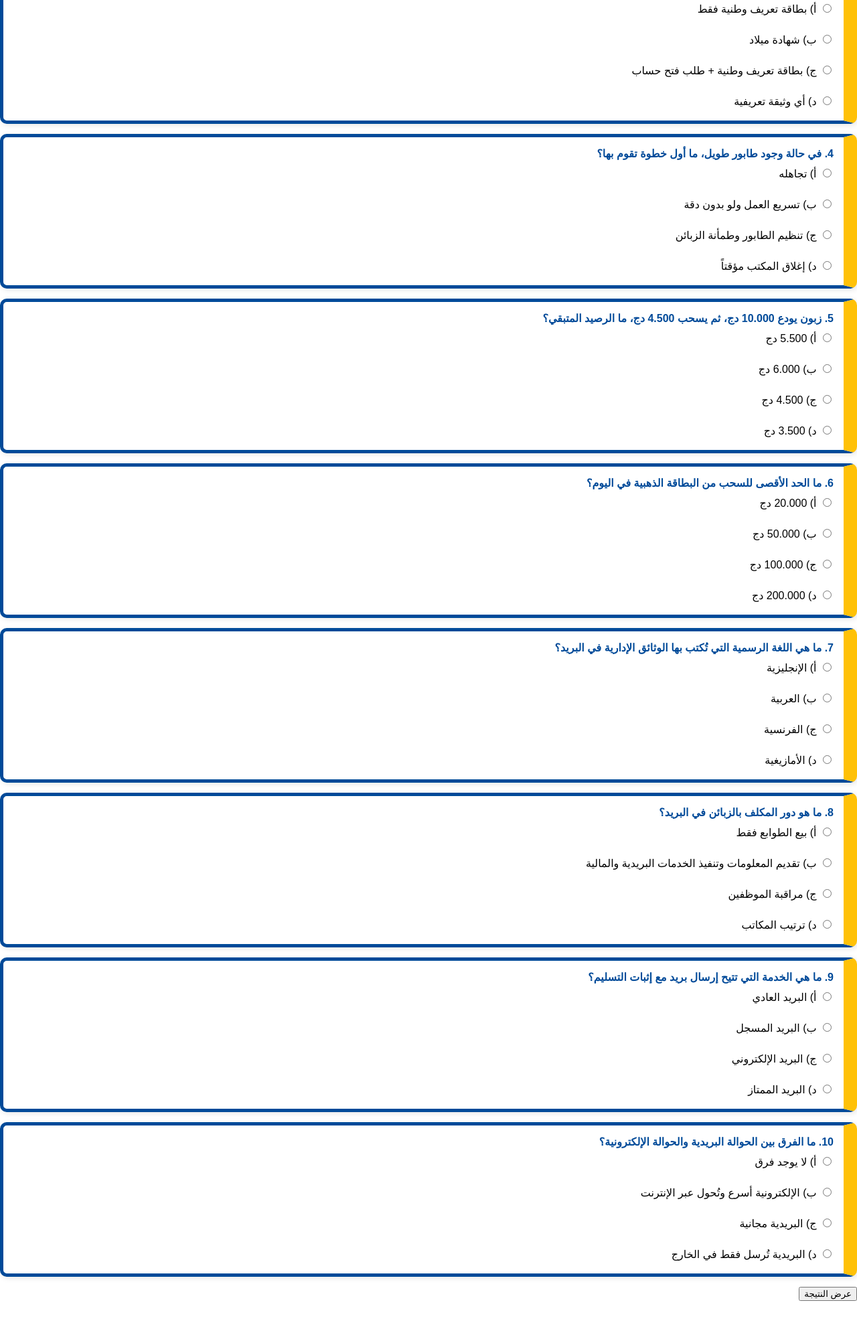
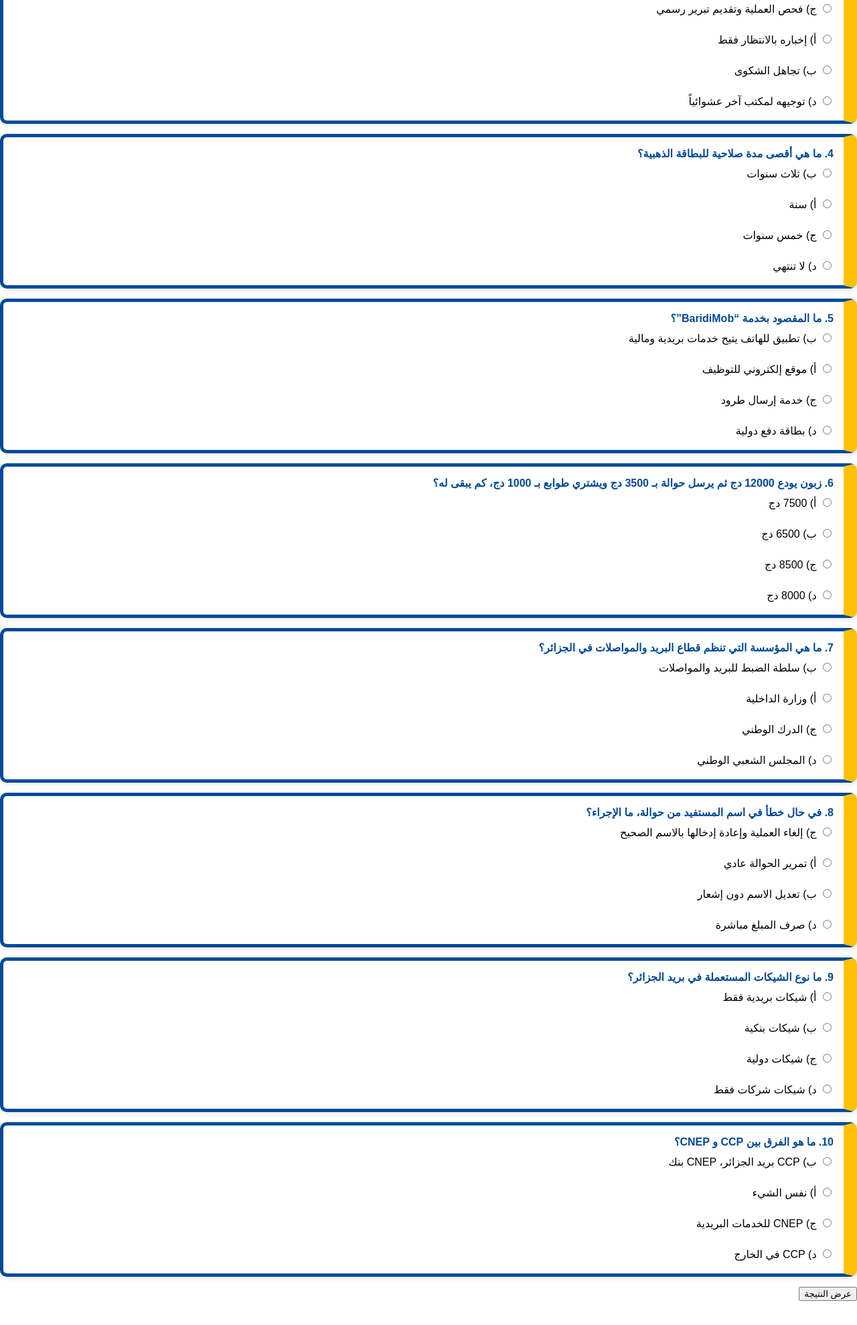
Before and after one commit to mohroua/BaridALG-, a plain HTML site: page index.html in a window 1280 px wide. Shown: the part 1443-3422 px from the top of the page at 67% size. Drawn offline with Linux system fonts and the light colour scheme.

Commit message:
Add files via upload

```diff
--- a/index.html
+++ b/index.html
@@ -55,8 +55,6 @@
     h2 {
       color: #FF0000;
     }
-.result {   font-size: 24px;   margin-top: 20px;   text-align: center;   padding: 10px;   border-radius: 10px;   font-weight: bold; } .result.success {   color: green;   background-color: #d4edda;   border: 2px solid green; } .result.fail {   color: red;   background-color: #f8d7da;   border : 2px solid red; }
-
   </style>
 </head>
 <body>
@@ -66,98 +64,97 @@
     <h1 class="title">اختبار بريد الجزائر الرقمي</h1>
     <h2>ملاحظة: هذا عبارة عن إختبار تجريبي</h2>
   <!-- الأسئلة -->
- <!-- أسئلة جديدة -->
  <div class="question">
-  <p>1. ما هي المهارة الأهم عند التعامل مع الزبائن؟</p>
-  <label><input type="radio" name="q1" value="أ"> أ) السرعة فقط</label><br>
-  <label><input type="radio" name="q1" value="ب"> ب) اللباقة وحسن الاستماع</label><br>
-  <label><input type="radio" name="q1" value="ج"> ج) الصرامة</label><br>
-  <label><input type="radio" name="q1" value="د"> د) تجاهل المشاكل</label>
+    <p>1. زبون فقد بطاقته الذهبية، ما هي أول خطوة يقوم بها؟</p>
+    <label><input type="radio" name="q1" value="ج"> ج) يقوم بتجميد البطاقة ويقدم طلب تعويض</label><br>
+    <label><input type="radio" name="q1" value="أ"> أ) يطلب بطاقة جديدة مباشرة</label><br>
+    <label><input type="radio" name="q1" value="ب"> ب) يودع شكوى في الشرطة فقط</label><br>
+    <label><input type="radio" name="q1" value="د"> د) لا يفعل شيئاً</label>
   </div>
 
   <div class="question">
-  <p>2. ما هو الرمز الخاص بالحساب البريدي الجاري؟</p>
-  <label><input type="radio" name="q2" value="أ"> أ) CCP</label><br>
-  <label><input type="radio" name="q2" value="ب"> ب) RIB</label><br>
-  <label><input type="radio" name="q2" value="ج"> ج) IBAN</label><br>
-  <label><input type="radio" name="q2" value="د"> د) CIB</label>
+    <p>2. ما هو رقم الاتصال المجاني لبريد الجزائر؟</p>
+    <label><input type="radio" name="q2" value="أ"> أ) 1530</label><br>
+    <label><input type="radio" name="q2" value="ب"> ب) 1055</label><br>
+    <label><input type="radio" name="q2" value="ج"> ج) 3003</label><br>
+    <label><input type="radio" name="q2" value="د"> د) 112</label>
   </div>
 
   <div class="question">
-  <p>3. ما هي الوثائق المطلوبة لفتح حساب بريدي؟</p>
-  <label><input type="radio" name="q3" value="أ"> أ) بطاقة تعريف وطنية فقط</label><br>
-  <label><input type="radio" name="q3" value="ب"> ب) شهادة ميلاد</label><br>
-  <label><input type="radio" name="q3" value="ج"> ج) بطاقة تعريف وطنية + طلب فتح حساب</label><br>
-  <label><input type="radio" name="q3" value="د"> د) أي وثيقة تعريفية</label>
+    <p>3. إذا كان الزبون يعاني من تأخر في تحويل مالي، ما الخطوة الصحيحة؟</p>
+    <label><input type="radio" name="q3" value="ج"> ج) فحص العملية وتقديم تبرير رسمي</label><br>
+    <label><input type="radio" name="q3" value="أ"> أ) إخباره بالانتظار فقط</label><br>
+    <label><input type="radio" name="q3" value="ب"> ب) تجاهل الشكوى</label><br>
+    <label><input type="radio" name="q3" value="د"> د) توجيهه لمكتب آخر عشوائياً</label>
   </div>
 
   <div class="question">
-  <p>4. في حالة وجود طابور طويل، ما أول خطوة تقوم بها؟</p>
-  <label><input type="radio" name="q4" value="أ"> أ) تجاهله</label><br>
-  <label><input type="radio" name="q4" value="ب"> ب) تسريع العمل ولو بدون دقة</label><br>
-  <label><input type="radio" name="q4" value="ج"> ج) تنظيم الطابور وطمأنة الزبائن</label><br>
-  <label><input type="radio" name="q4" value="د"> د) إغلاق المكتب مؤقتاً</label>
+    <p>4. ما هي أقصى مدة صلاحية للبطاقة الذهبية؟</p>
+    <label><input type="radio" name="q4" value="ب"> ب) ثلاث سنوات</label><br>
+    <label><input type="radio" name="q4" value="أ"> أ) سنة</label><br>
+    <label><input type="radio" name="q4" value="ج"> ج) خمس سنوات</label><br>
+    <label><input type="radio" name="q4" value="د"> د) لا تنتهي</label>
   </div>
 
   <div class="question">
-  <p>5. زبون يودع 10.000 دج، ثم يسحب 4.500 دج، ما الرصيد المتبقي؟</p>
-  <label><input type="radio" name="q5" value="أ"> أ) 5.500 دج</label><br>
-  <label><input type="radio" name="q5" value="ب"> ب) 6.000 دج</label><br>
-  <label><input type="radio" name="q5" value="ج"> ج) 4.500 دج</label><br>
-  <label><input type="radio" name="q5" value="د"> د) 3.500 دج</label>
+    <p>5. ما المقصود بخدمة “BaridiMob”؟</p>
+    <label><input type="radio" name="q5" value="ب"> ب) تطبيق للهاتف يتيح خدمات بريدية ومالية</label><br>
+    <label><input type="radio" name="q5" value="أ"> أ) موقع إلكتروني للتوظيف</label><br>
+    <label><input type="radio" name="q5" value="ج"> ج) خدمة إرسال طرود</label><br>
+    <label><input type="radio" name="q5" value="د"> د) بطاقة دفع دولية</label>
   </div>
 
   <div class="question">
-  <p>6. ما الحد الأقصى للسحب من البطاقة الذهبية في اليوم؟</p>
-  <label><input type="radio" name="q6" value="أ"> أ) 20.000 دج</label><br>
-  <label><input type="radio" name="q6" value="ب"> ب) 50.000 دج</label><br>
-  <label><input type="radio" name="q6" value="ج"> ج) 100.000 دج</label><br>
-  <label><input type="radio" name="q6" value="د"> د) 200.000 دج</label>
+    <p>6. زبون يودع 12000 دج ثم يرسل حوالة بـ 3500 دج ويشتري طوابع بـ 1000 دج، كم يبقى له؟</p>
+    <label><input type="radio" name="q6" value="أ"> أ) 7500 دج</label><br>
+    <label><input type="radio" name="q6" value="ب"> ب) 6500 دج</label><br>
+    <label><input type="radio" name="q6" value="ج"> ج) 8500 دج</label><br>
+    <label><input type="radio" name="q6" value="د"> د) 8000 دج</label>
   </div>
 
   <div class="question">
-  <p>7. ما هي اللغة الرسمية التي تُكتب بها الوثائق الإدارية في البريد؟</p>
-  <label><input type="radio" name="q7" value="أ"> أ) الإنجليزية</label><br>
-  <label><input type="radio" name="q7" value="ب"> ب) العربية</label><br>
-  <label><input type="radio" name="q7" value="ج"> ج) الفرنسية</label><br>
-  <label><input type="radio" name="q7" value="د"> د) الأمازيغية</label>
+    <p>7. ما هي المؤسسة التي تنظم قطاع البريد والمواصلات في الجزائر؟</p>
+    <label><input type="radio" name="q7" value="ب"> ب) سلطة الضبط للبريد والمواصلات</label><br>
+    <label><input type="radio" name="q7" value="أ"> أ) وزارة الداخلية</label><br>
+    <label><input type="radio" name="q7" value="ج"> ج) الدرك الوطني</label><br>
+    <label><input type="radio" name="q7" value="د"> د) المجلس الشعبي الوطني</label>
   </div>
 
   <div class="question">
-  <p>8. ما هو دور المكلف بالزبائن في البريد؟</p>
-  <label><input type="radio" name="q8" value="أ"> أ) بيع الطوابع فقط</label><br>
-  <label><input type="radio" name="q8" value="ب"> ب) تقديم المعلومات وتنفيذ الخدمات البريدية والمالية</label><br>
-  <label><input type="radio" name="q8" value="ج"> ج) مراقبة الموظفين</label><br>
-  <label><input type="radio" name="q8" value="د"> د) ترتيب المكاتب</label>
+    <p>8. في حال خطأ في اسم المستفيد من حوالة، ما الإجراء؟</p>
+    <label><input type="radio" name="q8" value="ج"> ج) إلغاء العملية وإعادة إدخالها بالاسم الصحيح</label><br>
+    <label><input type="radio" name="q8" value="أ"> أ) تمرير الحوالة عادي</label><br>
+    <label><input type="radio" name="q8" value="ب"> ب) تعديل الاسم دون إشعار</label><br>
+    <label><input type="radio" name="q8" value="د"> د) صرف المبلغ مباشرة</label>
   </div>
 
   <div class="question">
-   <p>9. ما هي الخدمة التي تتيح إرسال بريد مع إثبات التسليم؟</p>
-  <label><input type="radio" name="q9" value="أ"> أ) البريد العادي</label><br>
-  <label><input type="radio" name="q9" value="ب"> ب) البريد المسجل</label><br>
-  <label><input type="radio" name="q9" value="ج"> ج) البريد الإلكتروني</label><br>
-  <label><input type="radio" name="q9" value="د"> د) البريد الممتاز</label>
+    <p>9. ما نوع الشيكات المستعملة في بريد الجزائر؟</p>
+    <label><input type="radio" name="q9" value="أ"> أ) شيكات بريدية فقط</label><br>
+    <label><input type="radio" name="q9" value="ب"> ب) شيكات بنكية</label><br>
+    <label><input type="radio" name="q9" value="ج"> ج) شيكات دولية</label><br>
+    <label><input type="radio" name="q9" value="د"> د) شيكات شركات فقط</label>
   </div>
 
   <div class="question">
-  <p>10. ما الفرق بين الحوالة البريدية والحوالة الإلكترونية؟</p>
-  <label><input type="radio" name="q10" value="أ"> أ) لا يوجد فرق</label><br>
-  <label><input type="radio" name="q10" value="ب"> ب) الإلكترونية أسرع وتُحول عبر الإنترنت</label><br>
-  <label><input type="radio" name="q10" value="ج"> ج) البريدية مجانية</label><br>
-  <label><input type="radio" name="q10" value="د"> د) البريدية تُرسل فقط في الخارج</label>
+    <p>10. ما هو الفرق بين CCP و CNEP؟</p>
+    <label><input type="radio" name="q10" value="ب"> ب) CCP بريد الجزائر، CNEP بنك</label><br>
+    <label><input type="radio" name="q10" value="أ"> أ) نفس الشيء</label><br>
+    <label><input type="radio" name="q10" value="ج"> ج) CNEP للخدمات البريدية</label><br>
+    <label><input type="radio" name="q10" value="د"> د) CCP في الخارج</label>
   </div>
 
   <button type="button" onclick="showResult()">عرض النتيجة</button>
-<form onsubmit="showResult(); return false;">
-
+</form>
 
 <div class="result" id="result"></div>
 
 <script>
   const answers = {
-    q1: "ب", q2: "أ", q3: "ج", q4: "ج", q5: "أ",
-    q6: "ب", q7: "ب", q8: "ب", q9: "ب", q10: "ب"
+    q1: "ج", q2: "أ", q3: "ج", q4: "ب", q5: "ب",
+    q6: "أ", q7: "ب", q8: "ج", q9: "أ", q10: "ب"
   };
+
   function showResult() {
     let score = 0;
     for (let q in answers) {
```
Lines whose indentation alone changed are shown as unchanged.
